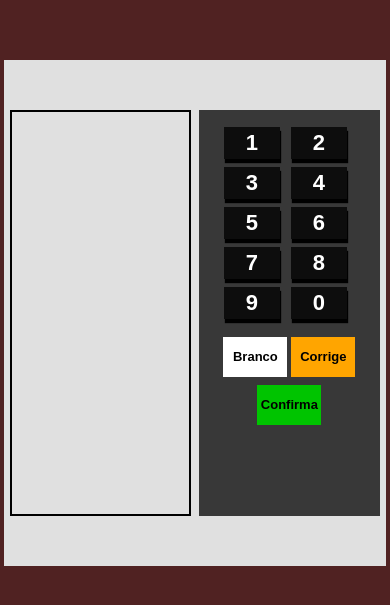
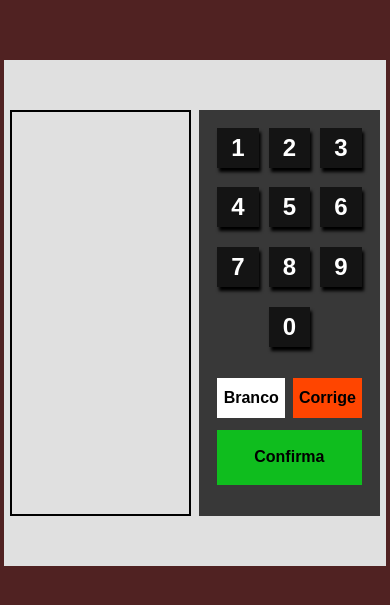
Before and after one commit to valderyjr/UrnaEletronica, a plain HTML site: page index.html in a window 390 px wide. Shown: the part 109-714 px from the top of the page. Drawn offline with Linux system fonts and the light colour scheme.

Commit message:
corrigindo css para melhor responsividade

```diff
--- a/index.html
+++ b/index.html
@@ -25,7 +25,7 @@
                     <button class="botao" id="btn-7">7</button>
                     <button class="botao" id="btn-8">8</button>
                     <button class="botao" id="btn-9">9</button>
-                    <button class="botao" id="btn-0">0</button>
+                    <button class="botao botao-0" id="btn-0">0</button>
                 </div>
 
                 <div class="opcoes">
--- a/style.css
+++ b/style.css
@@ -43,49 +43,52 @@ main {
     flex-direction: column;
     align-items: center;
     box-sizing: border-box;
+    padding-top: 2%;
 }
 
 .botoes {
     display: grid;
-    grid-template-columns: 4rem 4rem 4rem;
-    grid-column-gap: 1.5rem;
-    /* border: 1px solid blue; */
-    box-sizing: border-box;
+    grid-template-columns: 1fr 1fr 1fr;
     width: 80%;
-    height: auto;
-    margin-top: 10%;
+    height: 60%;
+    grid-column-gap: 10px;
+    justify-items: center;
+    align-items: center;
     justify-content: center;
-    margin-bottom: 5%;
+    margin-bottom: 15px;
 }
 
 .botao {
-    background-color: rgb(13, 13, 13);
-    width: 5rem;
-    height: 3rem;
+    background-color: rgb(20, 20, 20);
     color: white;
-    font-weight: bold;
-    font-size: 22px;
-    margin-top: 8px;
+    font-size: 1.5rem;
+    font-weight: 700;
+    height: 40px;
     border: none;
-    box-shadow: 1px 4px 1px black;
+    box-shadow: 2px 4px 3px rgb(0, 0, 0);
     cursor: pointer;
+}
+
+.botao-0 {
+    grid-column-start: 2;
 }
 
 .opcoes {
     width: 80%;
-    height: auto;
-    display: flex;
+    height: 30%;
+    display: grid;
+    grid-template-columns: 1fr 1fr 1fr;
+    box-sizing: border-box;
+    justify-content: space-between;
     align-items: center;
-    justify-content: center;
+    grid-column-gap: 8px;
 }
 
 .opcao {
-    width: 5rem;
-    height: 3rem;
+    font-size: 1rem;
+    font-weight: 700;
+    height: 40px;
     border: none;
-    margin-right: 5px;
-    font-size: 16px;
-    font-weight: bolder;
     cursor: pointer;
 }
 
@@ -94,13 +97,13 @@ main {
 }
 
 #op-corrige {
-    background-color: orange;
+    background-color:orangered;
 }
 
 #op-confirma {
-    background-color: rgb(0, 196, 0);
+    background-color: rgb(15, 189, 30);
+    height: 55px;
 }
-
 @media screen and (max-width: 600px) {
     .urna {
         height: 60%;
@@ -117,27 +120,11 @@ main {
         width: 50%;
     }
 
-    .botoes {
-        margin-top: 5%;
-        grid-template-columns: 4rem 4rem;
-        grid-column-gap: .2rem;
+    .opcoes {
+        grid-template-columns: 1fr 1fr;
     }
 
-    .botao {
-        width: 3.5rem;
-        height: 2rem;
-    }
-
-    .opcoes {
-        display: inline-block;
-        text-align: center;
-    }
-
-    .opcao {
-        width: 4rem;
-        height: 2.5rem;
-        margin: 0;
-        margin-top: 8px;
-        font-size: 13px;
+    #op-confirma {
+        grid-column: span 2;
     }
 }
```
